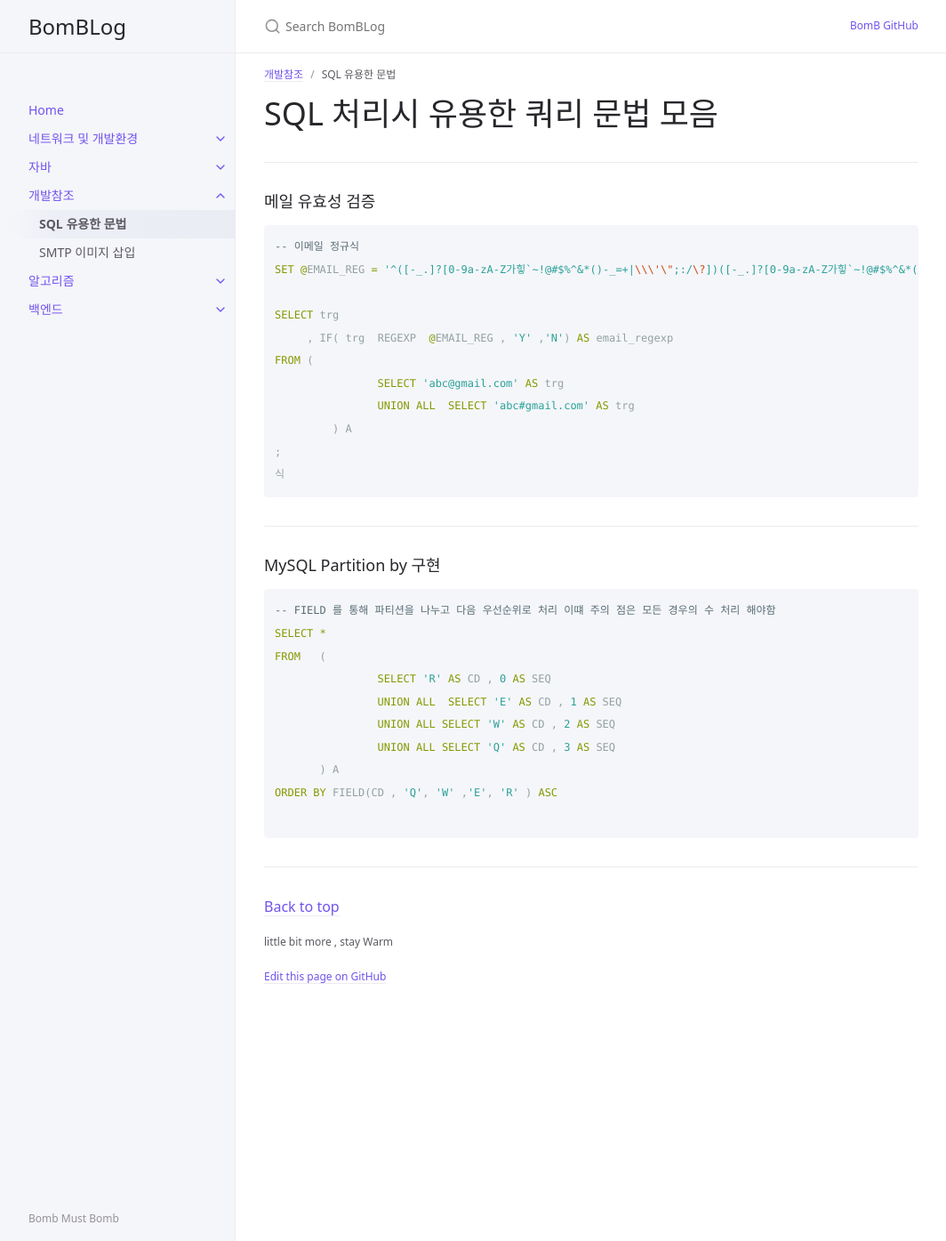
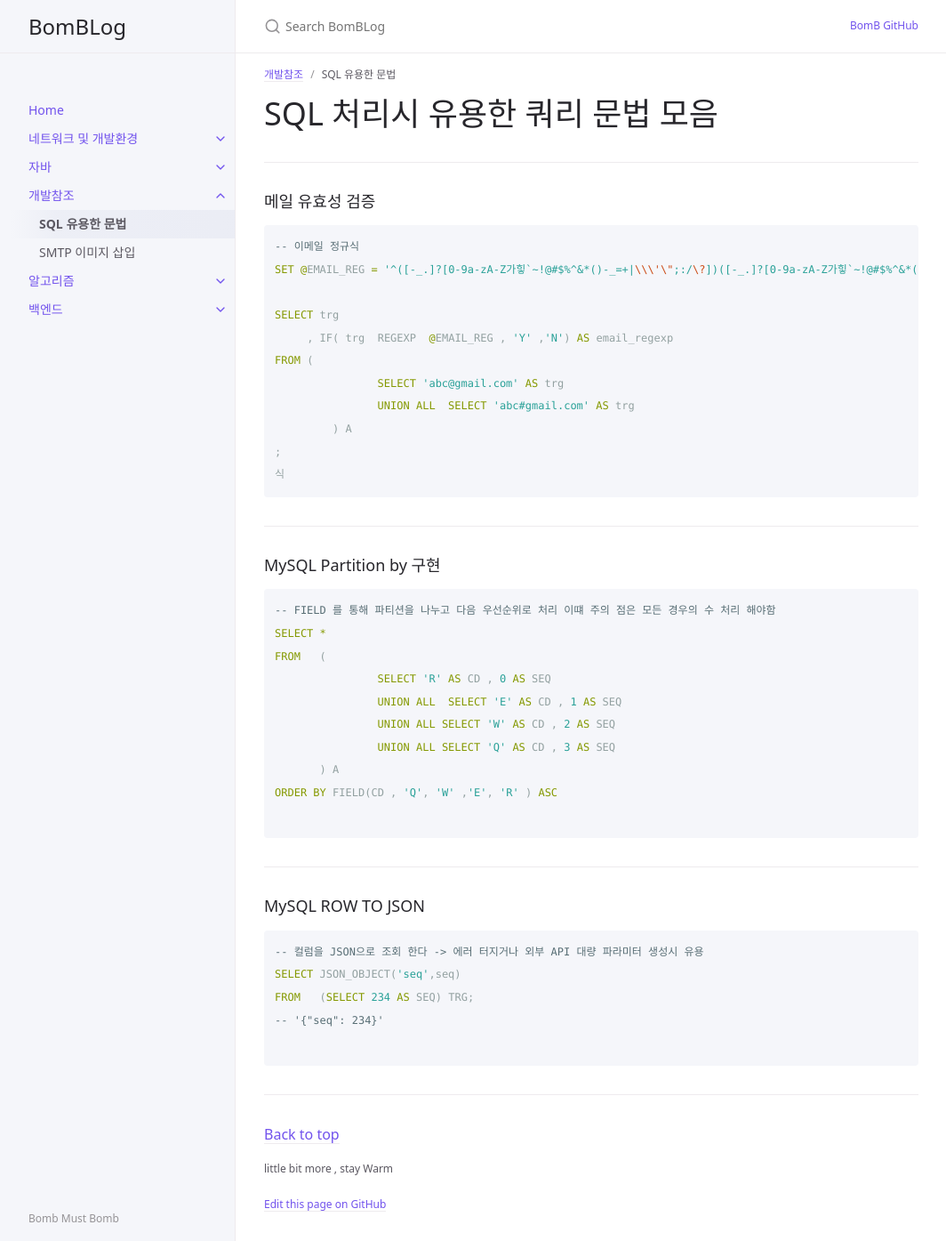
Before and after one commit to yongBomb90/yongBomb90.github.io, a Jekyll site: the page built from docs/develop/develop_02.md, in a window 1280 px wide and 1395 px high. Shown: the whole window at 89% size, without its empty margins (107-1171 px from the left). Built offline with Jekyll 4.4.1, drawn with Linux system fonts in a browser that asks for light colours; comment, search, counter and statistics services are not loaded.

Commit message:
Update develop_02.md

````diff
--- a/docs/develop/develop_02.md
+++ b/docs/develop/develop_02.md
@@ -41,3 +41,15 @@ FROM   (
 ORDER BY FIELD(CD , 'Q', 'W' ,'E', 'R' ) ASC
 
 ```
+
+---
+
+### MySQL ROW TO JSON
+
+```sql
+-- 컬럼을 JSON으로 조회 한다 -> 에러 터지거나 외부 API 대량 파라미터 생성시 유용
+SELECT JSON_OBJECT('seq',seq)
+FROM   (SELECT 234 AS SEQ) TRG;
+-- '{"seq": 234}'
+
+```
````
